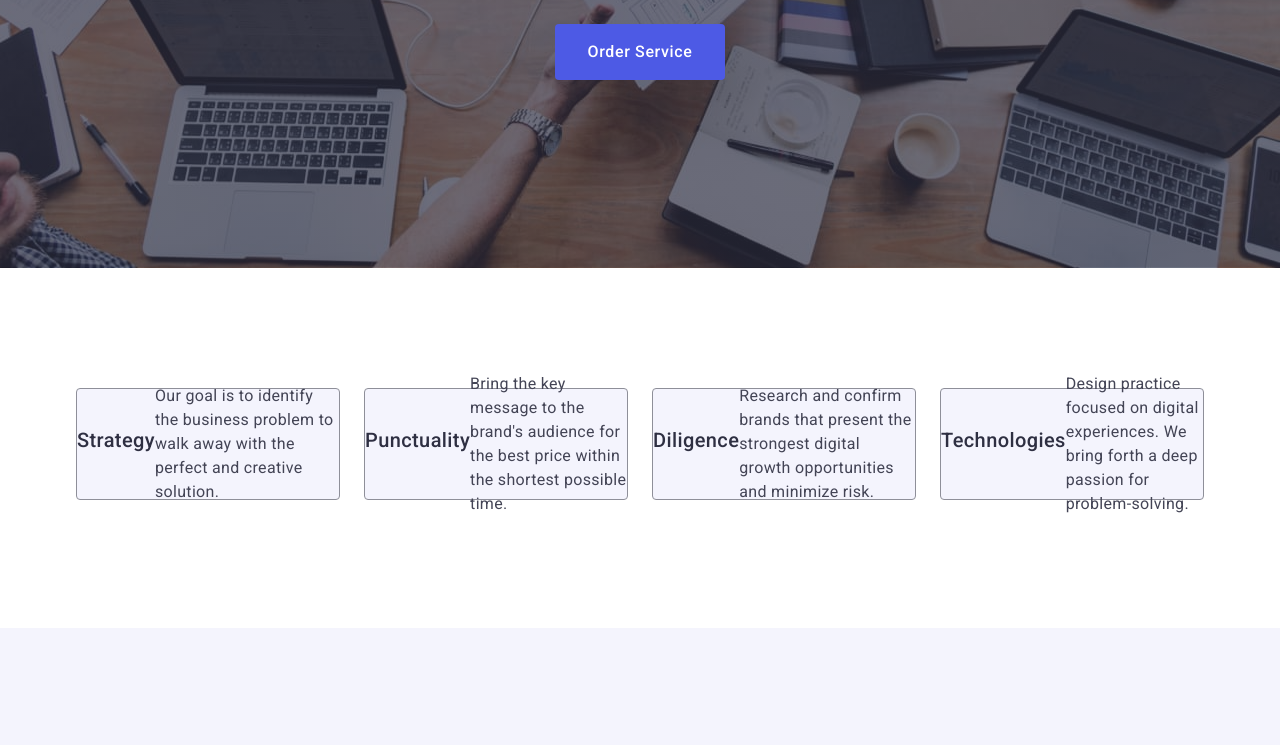
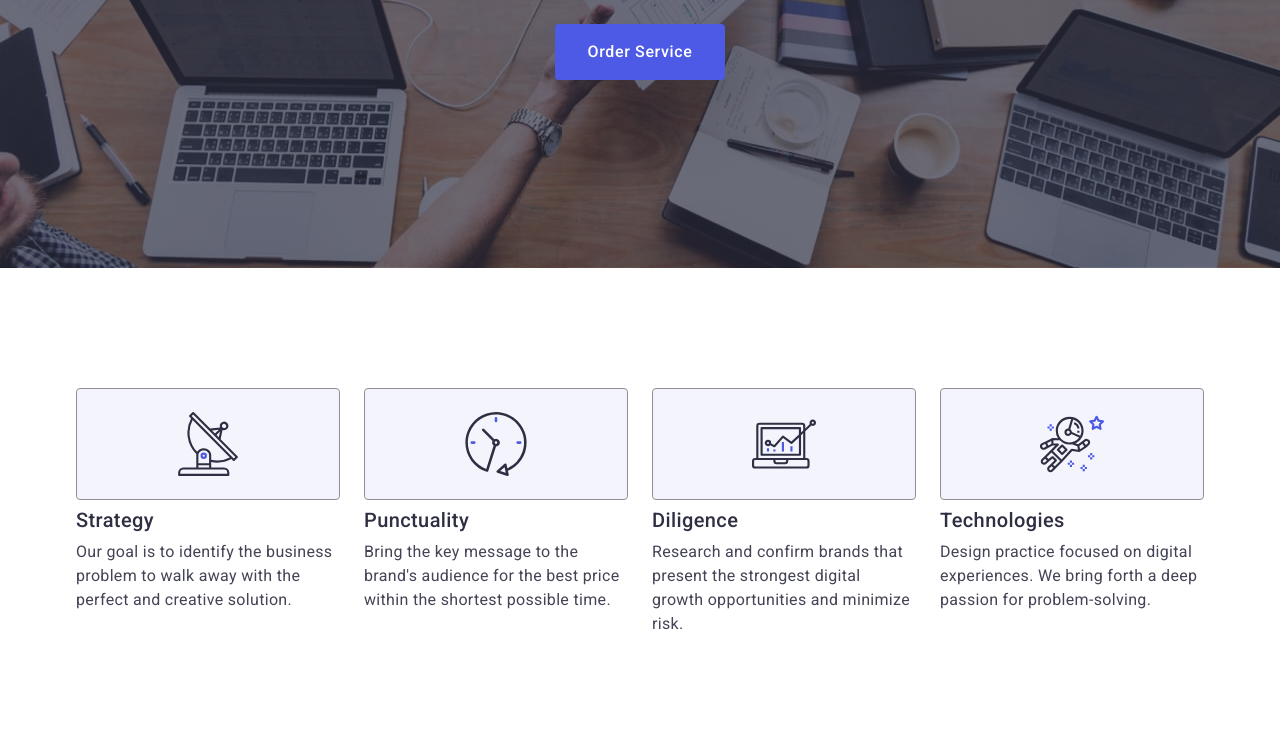
Before and after one commit to DertseK/goit-markup-hw-04, a plain HTML site: page index.html in a window 1280 px wide. Shown: the part 332-1077 px from the top of the page. Drawn offline with nearby package versions, Linux system fonts and the light colour scheme.

Commit message:
Update index.html

```diff
--- a/index.html
+++ b/index.html
@@ -62,39 +62,51 @@
           <ul class="saboutul">
             <li class="saboutli">
               <div class="saboutdiv">
+                <svg class="social-link-icon" width="64" height="64">
+                  <use href="./images/icons.svg#icon-antenna"></use>
+                </svg>
+              </div>
               <h3 class="nullseen">Strategy</h3>
               <p class="nullseenp">
                 Our goal is to identify the business problem to walk away with
                 the perfect and creative solution.
               </p>
-              </div>
             </li>
             <li class="saboutli">
               <div class="saboutdiv">
+                <svg class="social-link-icon" width="64" height="64">
+                  <use href="./images/icons.svg#icon-clock"></use>
+                </svg>
+              </div>
               <h3 class="nullseen">Punctuality</h3>
               <p class="nullseenp">
-                  Bring the key message to the brand's audience for the best
-                  price within the shortest possible time.
+                Bring the key message to the brand's audience for the best price
+                within the shortest possible time.
               </p>
-              </div>
             </li>
             <li class="saboutli">
               <div class="saboutdiv">
+                <svg class="social-link-icon" width="64" height="64">
+                  <use href="./images/icons.svg#icon-diagram"></use>
+                </svg>
+              </div>
               <h3 class="nullseen">Diligence</h3>
               <p class="nullseenp">
                 Research and confirm brands that present the strongest digital
                 growth opportunities and minimize risk.
               </p>
-              </div>
             </li>
             <li class="saboutli">
               <div class="saboutdiv">
+                <svg class="social-link-icon" width="64" height="64">
+                  <use href="./images/icons.svg#icon-astronaut"></use>
+                </svg>
+              </div>
               <h3 class="nullseen">Technologies</h3>
               <p class="nullseenp">
-                  Design practice focused on digital experiences. We bring forth
-                  a deep passion for problem-solving.
+                Design practice focused on digital experiences. We bring forth a
+                deep passion for problem-solving.
               </p>
-              </div>
             </li>
           </ul>
         </div>
```
Lines whose indentation alone changed are shown as unchanged.
